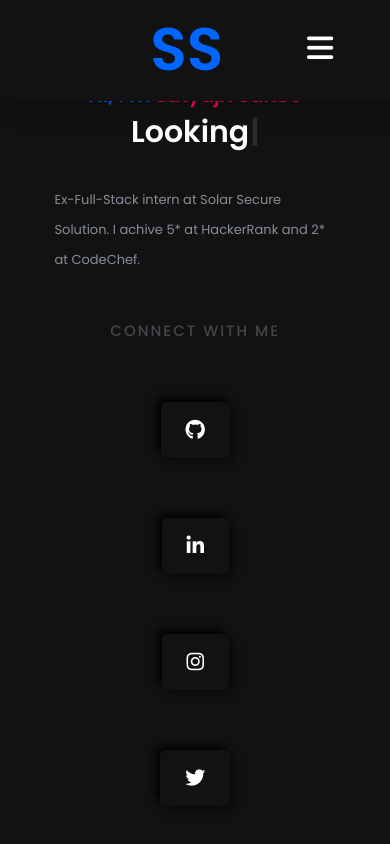
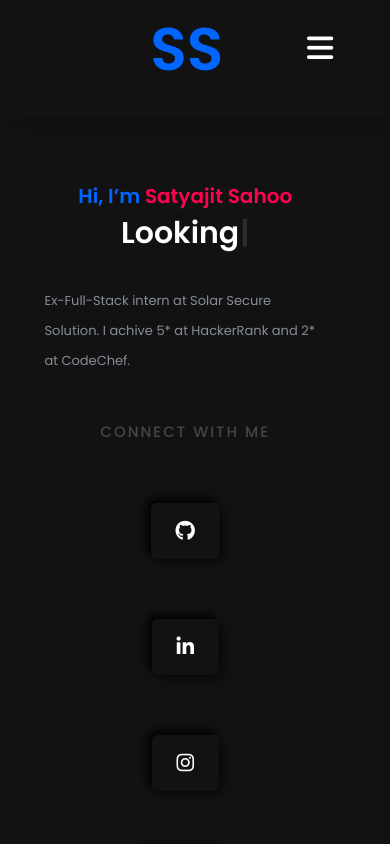
Before and after one commit to Satyajit-Sahoo45/My_Portfolio, a React (Create React App) app in the folder portfolio_frontend/: page / in a window 390 px wide. Shown: the top 844 px of the page. Built offline with nearby package versions, Linux system fonts and the light colour scheme.

Commit message:
updated 2

```diff
--- a/portfolio_frontend/src/App.css
+++ b/portfolio_frontend/src/App.css
@@ -150,7 +150,7 @@ input {
 
   .res_page{
     width: 95%;
-    margin: auto;
+    /* margin: auto; */
   }
 
   .d_flex{
--- a/portfolio_frontend/src/component/Header/header.css
+++ b/portfolio_frontend/src/component/Header/header.css
@@ -57,7 +57,7 @@ header ul li a:hover {
 }
 
 .header {
-  height: 12vh;
+  height: 14vh;
   position: fixed;
   top: 0;
   z-index: 1000;
--- a/portfolio_frontend/src/component/Home/Home.css
+++ b/portfolio_frontend/src/component/Home/Home.css
@@ -3,6 +3,7 @@
   display: flex;
   justify-content: center;
   align-items: center;
+  margin-top: 12vh;
 }
 
 .home img{
@@ -52,6 +53,9 @@
 }
 
 @media (max-width: 360px) {
+  .home{
+    margin-top: 12vh;
+  }
   .home h1{
     font-size: 10px;
   }
@@ -66,7 +70,7 @@
   }
   .home{
     max-width: 500px;
-    margin: auto;
+    margin-top: 12vh;
   }
   .home h1{
     font-size: 20px;
```
Also changed, not shown: portfolio_frontend/package.json (line endings or trailing spaces).
